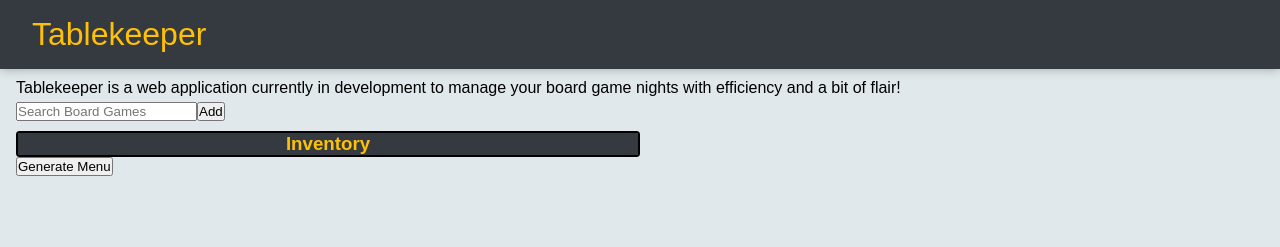
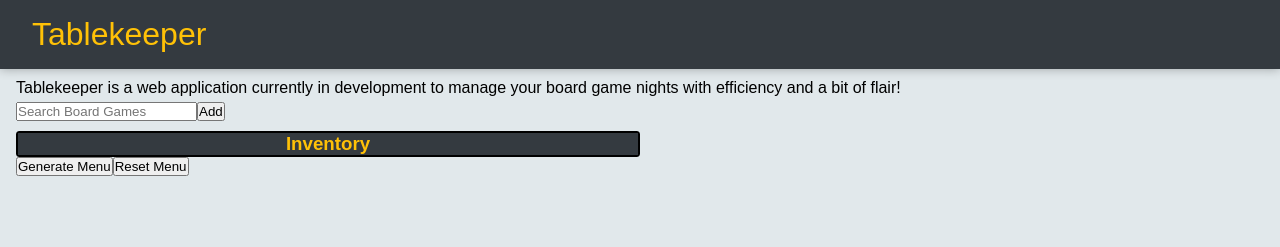
Before and after one commit to danoru/tablemenu, a React (Create React App) app: page / in a window 1280 px wide. Shown: the top 247 px of the page. Built offline with nearby package versions, Linux system fonts and the light colour scheme.

Commit message:
Removed functionality for single game removal and added full inventory reset.

```diff
--- a/src/components/App.jsx
+++ b/src/components/App.jsx
@@ -13,13 +13,21 @@ function App() {
     });
   }
 
-  function removeGame(id) {
+  function resetMenu() {
     setInventory((prevInventory) => {
-      return prevInventory.filter((inventory, index) => {
-        return index !== id;
-      });
+      return [];
     });
   }
+
+  // I have temporarily removed the functionality for removing a single game from the list, this might be added back in later and so the code remains.
+
+  // function removeGame(id) {
+  //   setInventory((prevInventory) => {
+  //     return prevInventory.filter((inventory, index) => {
+  //       return index !== id;
+  //     });
+  //   });
+  // }
 
   function generateMenu() {
     let chosenGame = inventory[Math.floor(Math.random() * inventory.length)]
@@ -28,6 +36,12 @@ function App() {
     } else {
       alert("You should play "+chosenGame+".")
     }
+  }
+
+  function resetMenu() {
+    setInventory((prevInventory) => {
+      return [];
+    });
   }
 
   return (
@@ -45,12 +59,13 @@ function App() {
               key={index}
               id={index}
               text={gameItem}
-              onChecked={removeGame}
+              // onChecked={removeGame}
             />
           ))}
         </ul>
       </div>
       <button onClick={generateMenu}>Generate Menu</button>
+      <button onClick={resetMenu}>Reset Menu</button>
       <Footer />
     </div>
   );
```
